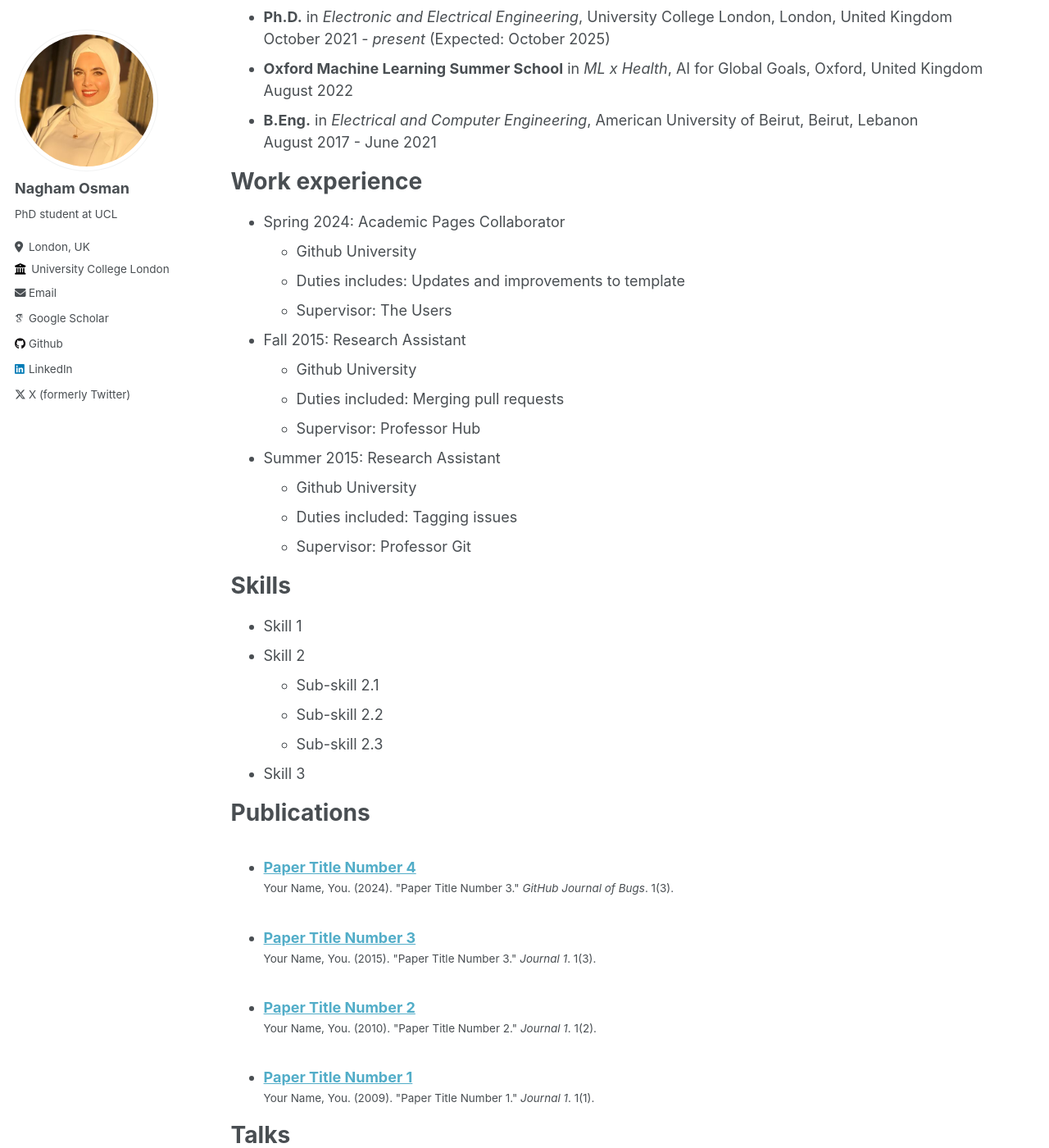
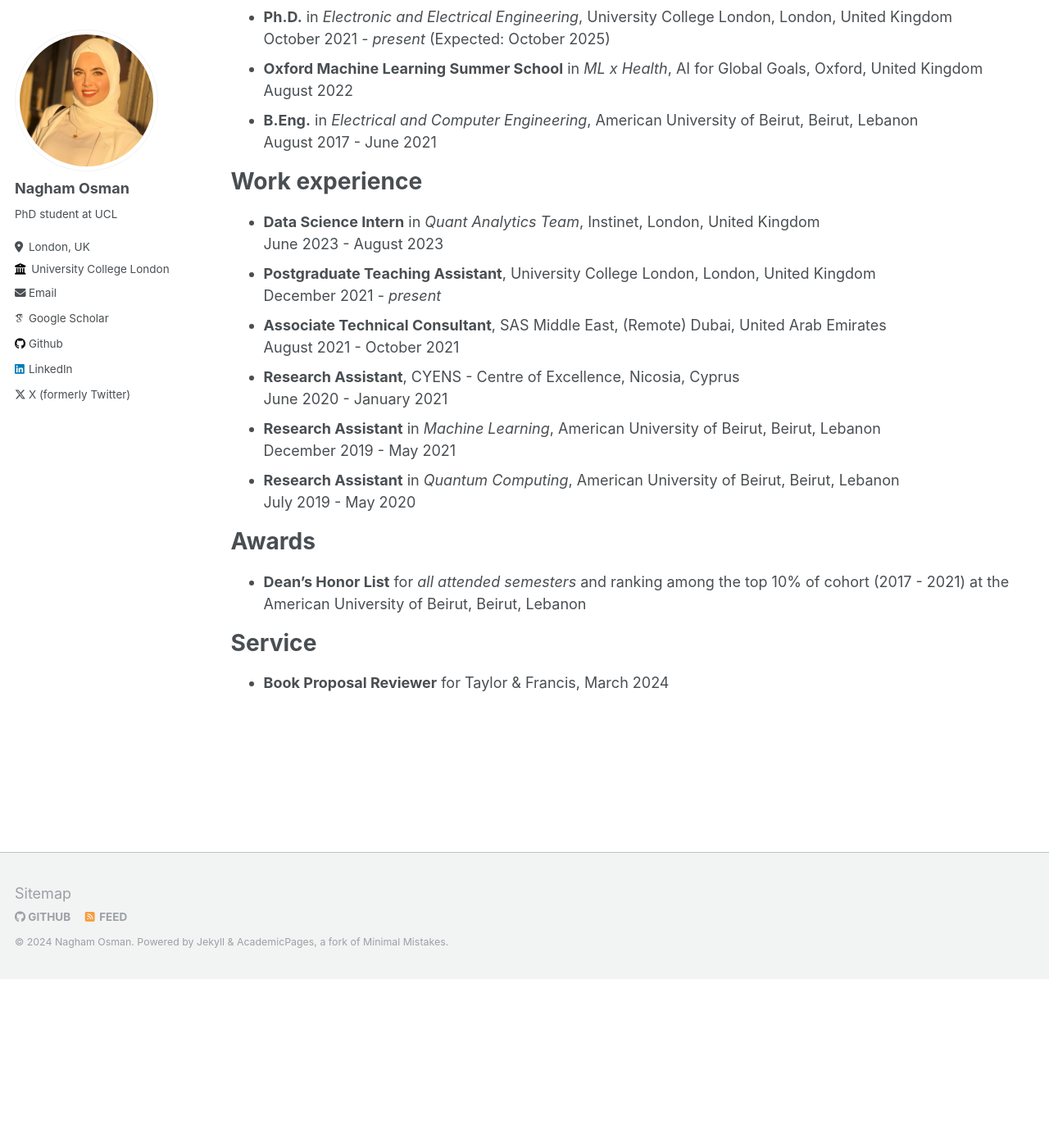
Before and after one commit to nagham-osman/nagham-osman.github.io, a Jekyll site: the page built from _pages/cv.md, in a window 1280 px wide and 1400 px high, scrolled down 205 px. Shown: the whole window at 82% size. Built offline with Jekyll 4.4.1, drawn with Linux system fonts in a browser that asks for light colours; some web fonts are replaced; some of the changed text lies outside the part shown.

Commit message:
added experience and awards

```diff
--- a/_pages/cv.md
+++ b/_pages/cv.md
@@ -20,48 +20,23 @@ Education
 
 Work experience
 ======
-* Spring 2024: Academic Pages Collaborator
-  * Github University
-  * Duties includes: Updates and improvements to template
-  * Supervisor: The Users
+* **Data Science Intern** in *Quant Analytics Team*, Instinet, London, United Kingdom<br>
+  June 2023 - August 2023
+* **Postgraduate Teaching Assistant**, University College London, London, United Kingdom<br>
+  December 2021 - *present*
+* **Associate Technical Consultant**, SAS Middle East, (Remote) Dubai, United Arab Emirates<br>
+  August 2021 - October 2021
+* **Research Assistant**, CYENS - Centre of Excellence, Nicosia, Cyprus<br>
+  June 2020 - January 2021
+* **Research Assistant** in *Machine Learning*, American University of Beirut, Beirut, Lebanon<br>
+  December 2019 - May 2021
+* **Research Assistant** in *Quantum Computing*, American University of Beirut, Beirut, Lebanon<br>
+  July 2019 - May 2020
 
-* Fall 2015: Research Assistant
-  * Github University
-  * Duties included: Merging pull requests
-  * Supervisor: Professor Hub
+Awards
+======
+* **Dean's Honor List** for *all attended semesters* and ranking among the top 10% of cohort (2017 - 2021) at the American University of Beirut, Beirut, Lebanon
 
-* Summer 2015: Research Assistant
-  * Github University
-  * Duties included: Tagging issues
-  * Supervisor: Professor Git
-
-Skills
+Service
 ======
-* Skill 1
-* Skill 2
-  * Sub-skill 2.1
-  * Sub-skill 2.2
-  * Sub-skill 2.3
-* Skill 3
-
-Publications
-======
-  <ul>{% for post in site.publications reversed %}
-    {% include archive-single-cv.html %}
-  {% endfor %}</ul>
-
-Talks
-======
-  <ul>{% for post in site.talks reversed %}
-    {% include archive-single-talk-cv.html  %}
-  {% endfor %}</ul>
-
-Teaching
-======
-  <ul>{% for post in site.teaching reversed %}
-    {% include archive-single-cv.html %}
-  {% endfor %}</ul>
-
-Service and leadership
-======
-* Currently signed in to 43 different slack teams
+* **Book Proposal Reviewer** for Taylor & Francis, March 2024
```
